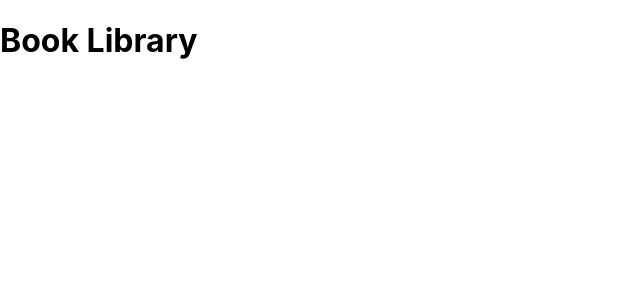
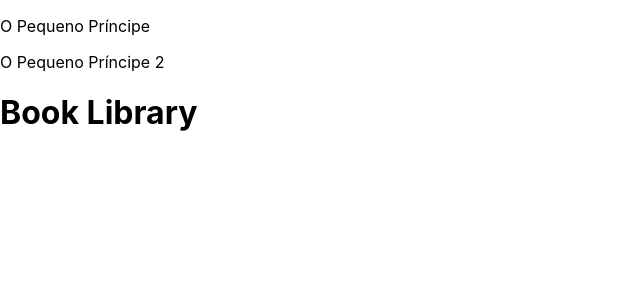
Before and after one commit to isadoramz/book-library, a React (Create React App) app: page / in a window 1280 px wide. Shown: the top 300 px of the page, without its empty margins (0-640 px from the left). Built offline with nearby package versions, Linux system fonts and the light colour scheme.

Commit message:
chore[Books]: implement simple listing

```diff
--- a/src/App.js
+++ b/src/App.js
@@ -1,7 +1,9 @@
+import { Books } from './components';
 
 function App() {
   return (
     <div className="App">
+      <Books />
       <h1>Book Library</h1>
     </div>
   );
--- /dev/null
+++ b/src/components/bookList/BookList.js
@@ -0,0 +1,17 @@
+import React from 'react';
+
+const BookList = (props) => (
+  <div className="container">
+    <div className="row">
+      {
+        props.books.map((book, i) => (
+          <div className="col-md-6 col-lg-4">
+            <p>{book.title}</p>
+          </div>
+        ))
+      }
+    </div>
+  </div>
+);
+
+export default BookList;
--- /dev/null
+++ b/src/components/books/Books.js
@@ -0,0 +1,17 @@
+import React from 'react';
+import BookList from '../bookList/BookList'
+
+const books = [
+  {
+    title: "O Pequeno Príncipe"
+  },
+  {
+    title: "O Pequeno Príncipe 2"
+  }
+];
+
+const Books = () => (
+  <BookList books={books} />
+);
+
+export default Books;
--- /dev/null
+++ b/src/components/index.js
@@ -0,0 +1,3 @@
+import Books from './books/Books';
+
+export { Books };
```
